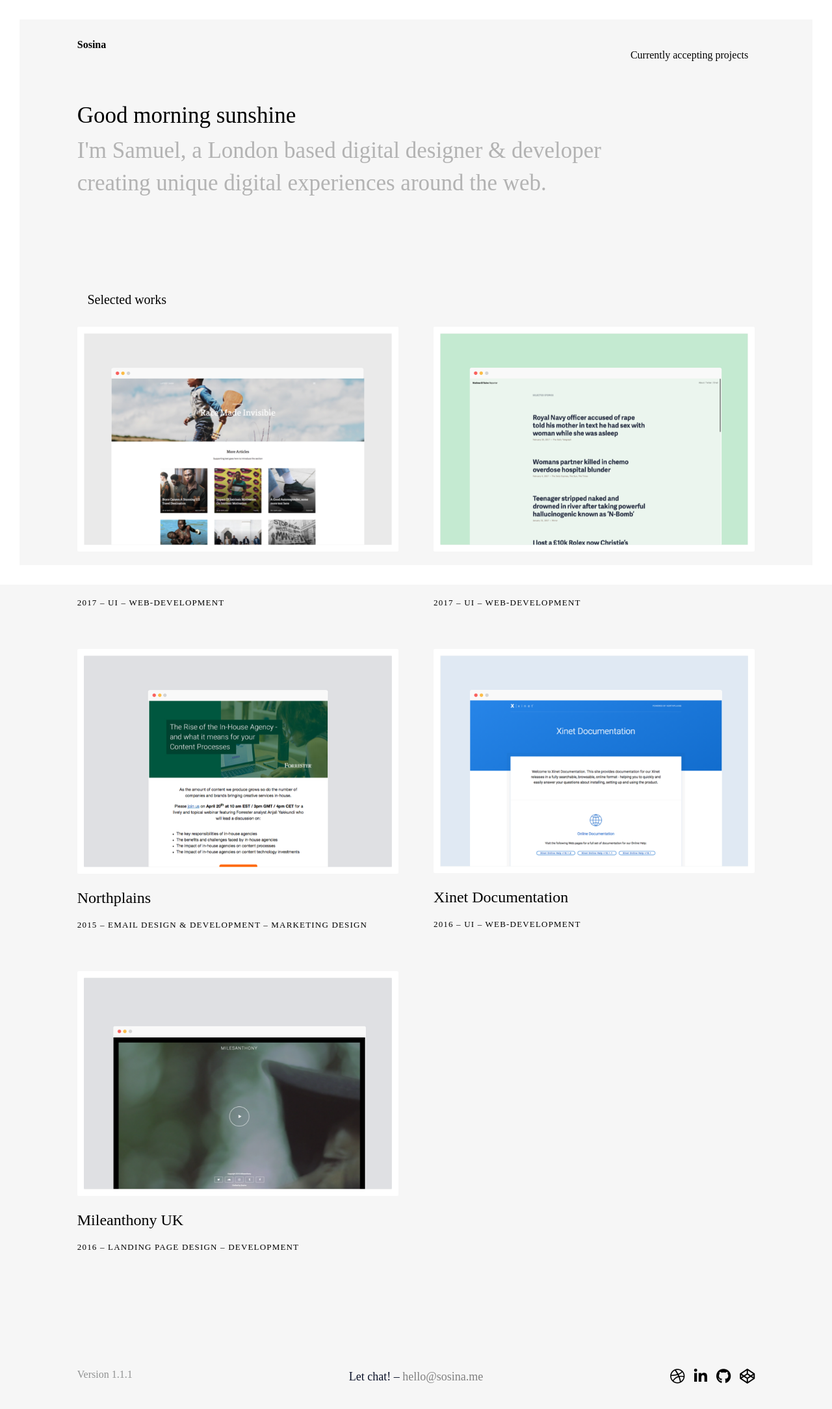
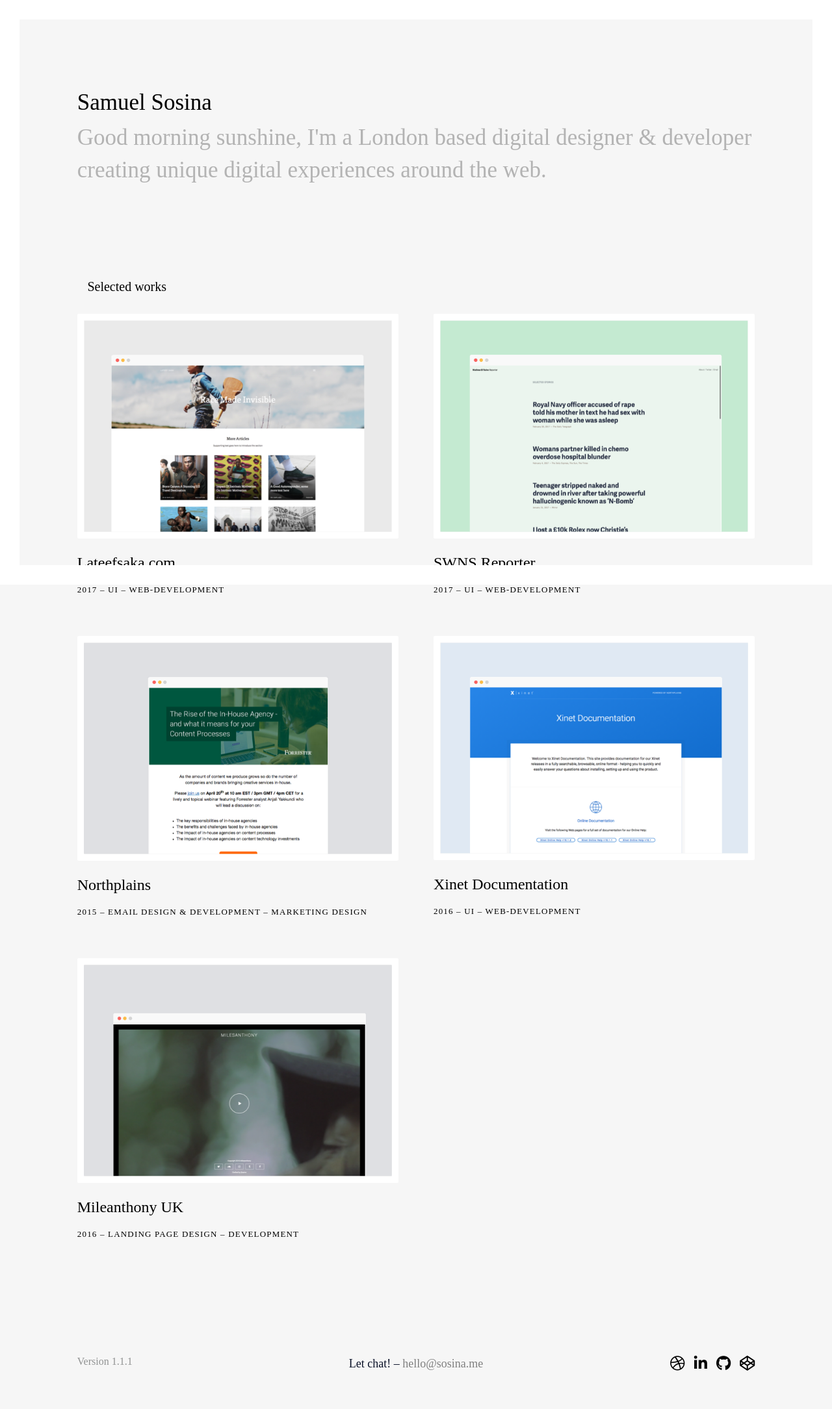
Before and after one commit to ssosina/sosina.me, a Jekyll site: the page built from index.html, in a window 1280 px wide. Shown: the whole page at 65% size. Built offline with Jekyll 4.4.1, drawn with Linux system fonts in a browser that asks for light colours; nearby versions of some CDN libraries.

Commit message:
Removed header
I don’t really need it

```diff
--- a/_includes/hero.html
+++ b/_includes/hero.html
@@ -1,7 +1,7 @@
 <div class="hero">
 	<div class="hero__container">
-	    <h1 class="hero__title" id="greeting">Hello valued user.</h1>
-	    <h1 class="hero__summary">I'm Samuel, a London based digital designer & developer creating unique digital experiences around the web.
+	    <h1 class="hero__title" >Samuel Sosina</h1>
+	    <h1 class="hero__summary"><span id="greeting">Hey</span>, I'm a London based digital designer & developer creating unique digital experiences around the web.
 	    </h1>
 
 	</div>
--- a/css/main.css
+++ b/css/main.css
@@ -339,7 +339,8 @@ footer {
   margin-left: auto;
   margin-right: auto;
   text-align: left;
-  margin-bottom: 50px; }
+  margin-bottom: 50px;
+  margin-top: 65px; }
   .hero::after {
     clear: both;
     content: "";
@@ -357,30 +358,37 @@ footer {
 
 .hero__summary {
   color: #B3B3B3;
-  font-weight: 100;
+  font-weight: 400;
   font-size: 1.375em;
   line-height: 32px; }
   .hero__summary a {
     color: black; }
 
+@media screen and (min-width: 48em) {
+  .hero {
+    padding: 0px;
+    margin-bottom: 100px;
+    margin-top: 130px; } }
+
 @media screen and (min-width: 60em) {
+  .hero {
+    height: 200px;
+    padding: 0px;
+    margin-bottom: 100px;
+    margin-top: 130px; }
   .hero__container {
     float: left;
     display: block;
     margin-right: 5.17598%;
-    width: 64.94134%;
+    width: 82.47067%;
     margin-left: 8.76467%; }
     .hero__container:last-child {
       margin-right: 0; }
-  .hero {
-    height: 200px;
-    padding: 0px;
-    margin-bottom: 100px; }
   .hero__title {
     font-size: 2.1875em;
     line-height: 10px; }
   .hero__summary {
-    font-weight: 100;
+    font-weight: 400;
     font-size: 2.1875em;
     line-height: 50px; } }
 
--- a/index.html
+++ b/index.html
@@ -14,8 +14,6 @@ title: Samuel Sosina
     <div id="top"></div>
     <div id="bottom"></div>
 
-  {% include header.html %}
-
   {% include hero.html %}
 
   {% include projects.html %}
```
Also changed, not shown: _scss/3-modules/_hero.scss (+19 -8 lines).
